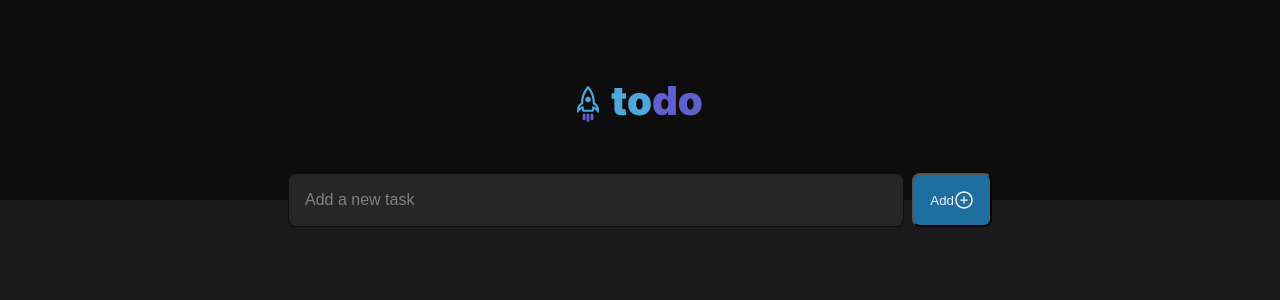
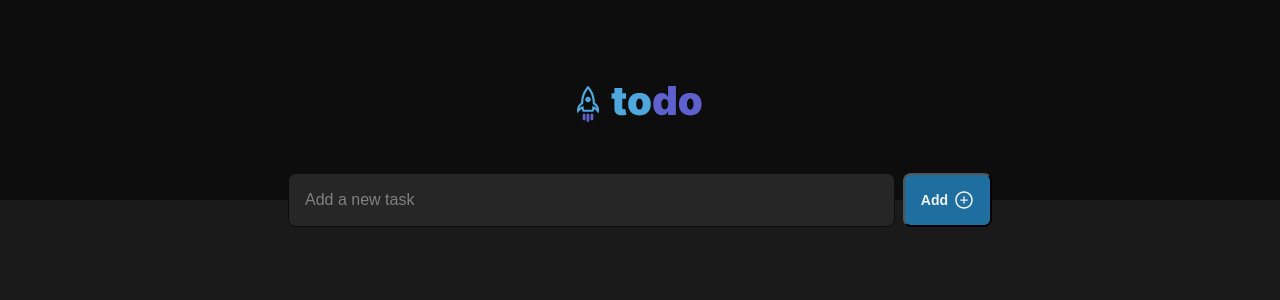
Before and after one commit to ElRobinson/to-do-list-react, a React (Vite) app: page / in a window 1280 px wide. Shown: the top 300 px of the page. Built offline with nearby package versions, Linux system fonts and the light colour scheme.

Commit message:
fix: button gap

```diff
--- a/src/components/Header/header.module.css
+++ b/src/components/Header/header.module.css
@@ -41,4 +41,7 @@
     border-radius: 0.5rem;
     display: flex;
     align-items: center;
+    gap: 0.375rem;
+    font-weight: 700;
+    font-size: 0.875rem;
 }
```
